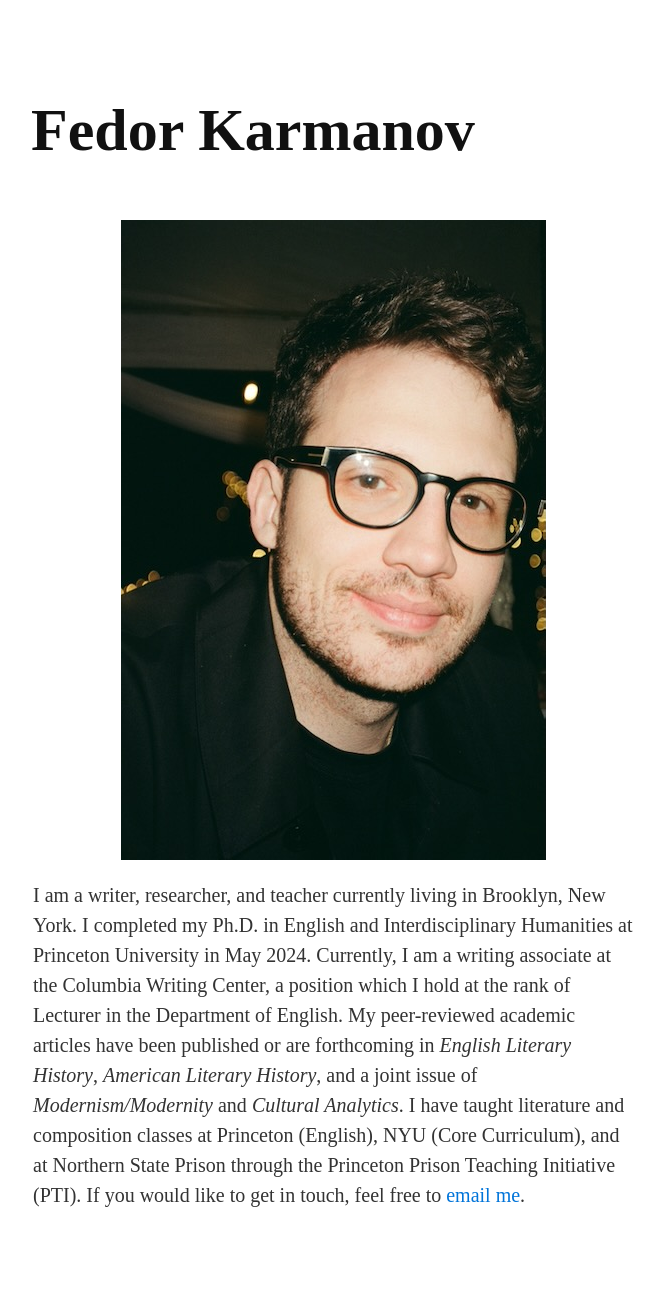
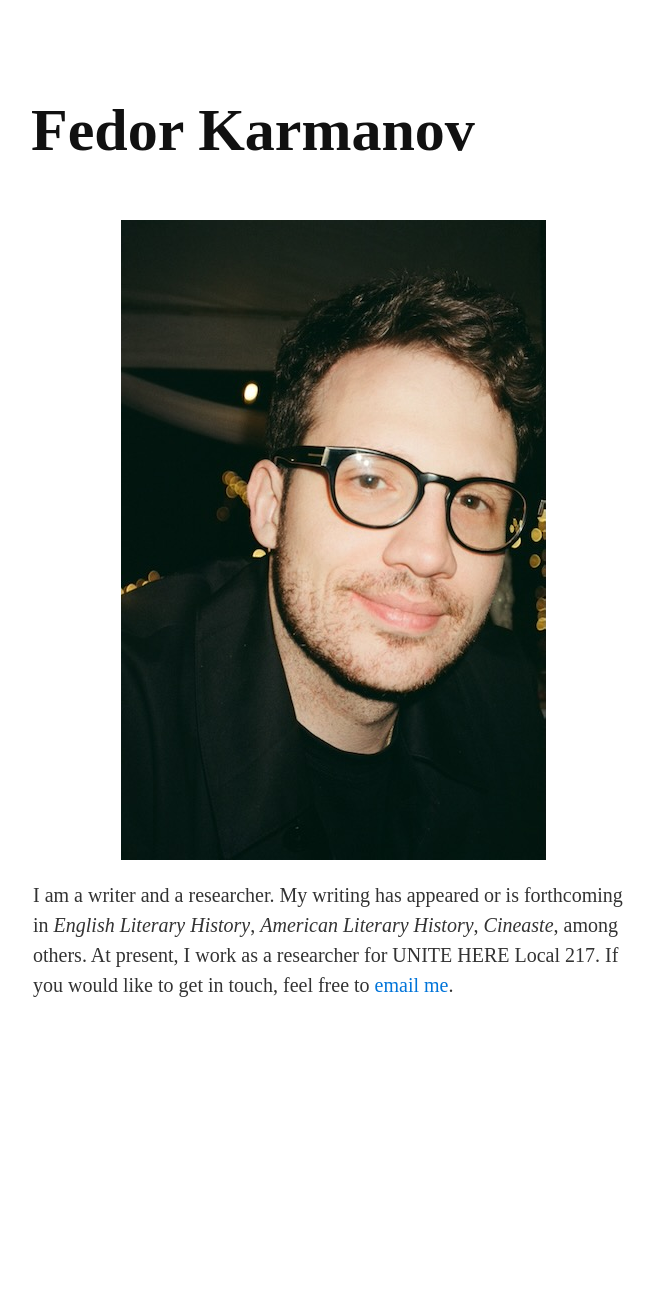
Before and after one commit to fed-ka/fed-ka, a Jekyll site: the page built from index.md, in a window 1280 px wide. Shown: the whole page, without its empty margins (307-971 px from the left). Built offline with Jekyll 4.4.1, drawn with Linux system fonts in a browser that asks for light colours; after the commit the page ends 1100 px from its top, so only the background shows below that.

Commit message:
Update index.md

```diff
--- a/index.md
+++ b/index.md
@@ -5,4 +5,4 @@ layout: default
 ![](https://www.fedorkarmanov.com/fk_small.jpeg)
 
 
-I am a writer, researcher, and teacher currently living in Brooklyn, New York. I completed my Ph.D. in English and Interdisciplinary Humanities at Princeton University in May 2024. Currently, I am a writing associate at the Columbia Writing Center, a position which I hold at the rank of Lecturer in the Department of English. My peer-reviewed academic articles have been published or are forthcoming in _English Literary History_, _American Literary History_, and a joint issue of _Modernism/Modernity_ and _Cultural Analytics_. I have taught literature and composition classes at Princeton (English), NYU (Core Curriculum), and at Northern State Prison through the Princeton Prison Teaching Initiative (PTI). If you would like to get in touch, feel free to [email me](mailto:karmanov@princeton.edu).
+I am a writer and a researcher. My writing has appeared or is forthcoming in _English Literary History_, _American Literary History_, _Cineaste_, among others. At present, I work as a researcher for UNITE HERE Local 217. If you would like to get in touch, feel free to [email me](mailto:karmanov@princeton.edu).
```
